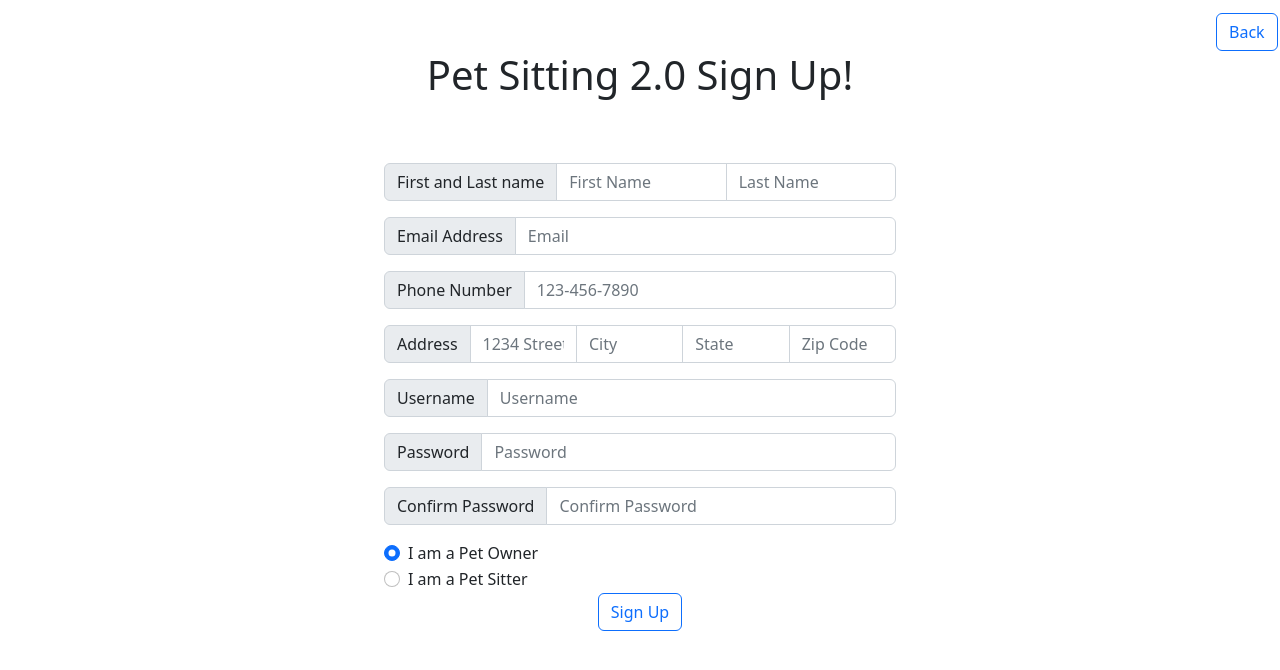
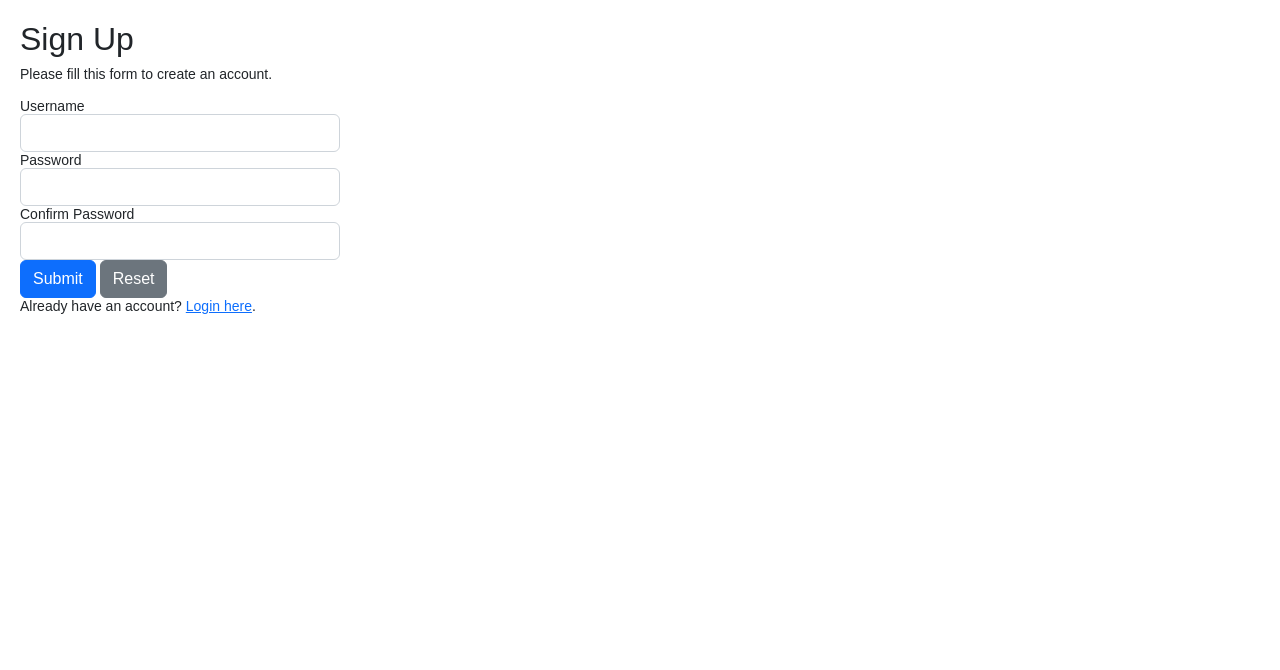
Before and after one commit to yazads/csce310project, a PHP site: page /signup.php in a window 1280 px wide. Shown: the top 670 px of the page. Run offline with PHP 8.4, Linux system fonts and the light colour scheme.

Commit message:
database connection to every page

```diff
--- a/db_connection.php
+++ b/db_connection.php
@@ -1,10 +1,16 @@
 <?php
-    $server_name = "localhost";
-    $user_name = "root";
-    $password = "";
-    $connection = mysqli_connect($server_name, $user_name, $password);
-    if (!$connection) {
-    die("Failed ". mysqli_connect_error());
-    }
-    echo "Connection established successfully";
+/* Database credentials. Assuming you are running MySQL
+server with default setting (user 'root' with no password) */
+define('DB_SERVER', 'localhost');
+define('DB_USERNAME', 'root');
+define('DB_PASSWORD', '');
+define('DB_NAME', 'petsitting');
+
+/* Attempt to connect to MySQL database */
+$link = mysqli_connect(DB_SERVER, DB_USERNAME, DB_PASSWORD, DB_NAME);
+
+// Check connection
+if($link === false){
+    die("ERROR: Could not connect. " . mysqli_connect_error());
+}
 ?>
--- a/signup.php
+++ b/signup.php
@@ -1,80 +1,137 @@
+<?php
+// Include config file
+require_once "db_connection.php";
+
+// Define variables and initialize with empty values
+$username = $password = $confirm_password = "";
+$username_err = $password_err = $confirm_password_err = "";
+
+// Processing form data when form is submitted
+if($_SERVER["REQUEST_METHOD"] == "POST"){
+
+    // Validate username
+    if(empty(trim($_POST["username"]))){
+        $username_err = "Please enter a username.";
+    } elseif(!preg_match('/^[a-zA-Z0-9_]+$/', trim($_POST["username"]))){
+        $username_err = "Username can only contain letters, numbers, and underscores.";
+    } else{
+        // Prepare a select statement
+        $sql = "SELECT personID FROM person WHERE username = ?";
+
+        if($stmt = mysqli_prepare($link, $sql)){
+            // Bind variables to the prepared statement as parameters
+            mysqli_stmt_bind_param($stmt, "s", $param_username);
+
+            // Set parameters
+            $param_username = trim($_POST["username"]);
+
+            // Attempt to execute the prepared statement
+            if(mysqli_stmt_execute($stmt)){
+                /* store result */
+                mysqli_stmt_store_result($stmt);
+
+                if(mysqli_stmt_num_rows($stmt) == 1){
+                    $username_err = "This username is already taken.";
+                } else{
+                    $username = trim($_POST["username"]);
+                }
+            } else{
+                echo "Oops! Something went wrong. Please try again later.";
+            }
+
+            // Close statement
+            mysqli_stmt_close($stmt);
+        }
+    }
+
+    // Validate password
+    if(empty(trim($_POST["password"]))){
+        $password_err = "Please enter a password.";
+    } elseif(strlen(trim($_POST["password"])) < 6){
+        $password_err = "Password must have atleast 6 characters.";
+    } else{
+        $password = trim($_POST["password"]);
+    }
+
+    // Validate confirm password
+    if(empty(trim($_POST["confirm_password"]))){
+        $confirm_password_err = "Please confirm password.";
+    } else{
+        $confirm_password = trim($_POST["confirm_password"]);
+        if(empty($password_err) && ($password != $confirm_password)){
+            $confirm_password_err = "Password did not match.";
+        }
+    }
+
+    // Check input errors before inserting in database
+    if(empty($username_err) && empty($password_err) && empty($confirm_password_err)){
+
+        // Prepare an insert statement
+        $sql = "INSERT INTO person (username, password) VALUES (?, ?)";
+
+        if($stmt = mysqli_prepare($link, $sql)){
+            // Bind variables to the prepared statement as parameters
+            mysqli_stmt_bind_param($stmt, "ss", $param_username, $param_password);
+
+            // Set parameters
+            $param_username = $username;
+            $param_password = password_hash($password, PASSWORD_DEFAULT); // Creates a password hash
+
+            // Attempt to execute the prepared statement
+            if(mysqli_stmt_execute($stmt)){
+                // Redirect to login page
+                header("location: login.php");
+            } else{
+                echo "Oops! Something went wrong. Please try again later.";
+            }
+
+            // Close statement
+            mysqli_stmt_close($stmt);
+        }
+    }
+
+    // Close connection
+    mysqli_close($link);
+}
+?>
+
 <!DOCTYPE html>
 <html lang="en">
 <head>
-    <!-- Required meta tags -->
-    <meta charset="utf-8" />
-    <meta
-      name="viewport"
-      content="width=device-width, initial-scale=1, shrink-to-fit=no"
-    />
-    <!-- Bootstrap CSS -->
-    <link
-      rel="stylesheet"
-      href="https://cdn.jsdelivr.net/npm/bootstrap@5.2.2/dist/css/bootstrap.min.css"
-      integrity="sha384-Zenh87qX5JnK2Jl0vWa8Ck2rdkQ2Bzep5IDxbcnCeuOxjzrPF/et3URy9Bv1WTRi"
-      crossorigin="anonymous"
-    />
-    <title>Pet Sitting 2.0 | Sign Up</title>
+    <meta charset="UTF-8">
+    <title>Sign Up</title>
+    <link rel="stylesheet" href="https://cdn.jsdelivr.net/npm/bootstrap@5.2.2/dist/css/bootstrap.min.css">
+    <style>
+        body{ font: 14px sans-serif; }
+        .wrapper{ width: 360px; padding: 20px; }
+    </style>
 </head>
 <body>
-    <div style="margin-top:1%; margin-left:95%;">
-        <a href="landing.php"><button type="button" class="btn btn-outline-primary">Back</button></a>
+    <div class="wrapper">
+        <h2>Sign Up</h2>
+        <p>Please fill this form to create an account.</p>
+        <form action="<?php echo htmlspecialchars($_SERVER["PHP_SELF"]); ?>" method="post">
+            <div class="form-group">
+                <label>Username</label>
+                <input type="text" name="username" class="form-control <?php echo (!empty($username_err)) ? 'is-invalid' : ''; ?>" value="<?php echo $username; ?>">
+                <span class="invalid-feedback"><?php echo $username_err; ?></span>
             </div>
-    <div>
-        <h1 style="text-align:center; margin-bottom:5%;"> Pet Sitting 2.0 Sign Up!</h1>
+            <div class="form-group">
+                <label>Password</label>
+                <input type="password" name="password" class="form-control <?php echo (!empty($password_err)) ? 'is-invalid' : ''; ?>" value="<?php echo $password; ?>">
+                <span class="invalid-feedback"><?php echo $password_err; ?></span>
             </div>
-    <div style="margin-right:30%; margin-left:30%;">
-        <div class="input-group mb-3">
-            <span class="input-group-text">First and Last name</span>
-            <input type="text" placeholder="First Name" aria-label="First name" class="form-control">
-            <input type="text" placeholder="Last Name" aria-label="Last name" class="form-control">
+            <div class="form-group">
+                <label>Confirm Password</label>
+                <input type="password" name="confirm_password" class="form-control <?php echo (!empty($confirm_password_err)) ? 'is-invalid' : ''; ?>" value="<?php echo $confirm_password; ?>">
+                <span class="invalid-feedback"><?php echo $confirm_password_err; ?></span>
             </div>
-
-        <div class="input-group mb-3">
-            <span class="input-group-text" id="basic-addon1">Email Address</span>
-            <input type="text" class="form-control" placeholder="Email" aria-label="E-mail_Address@example.com" aria-describedby="basic-addon1">
+            <div class="form-group">
+                <input type="submit" class="btn btn-primary" value="Submit">
+                <input type="reset" class="btn btn-secondary ml-2" value="Reset">
             </div>
-
-        <div class="input-group mb-3">
-            <span class="input-group-text" id="basic-addon1">Phone Number</span>
-            <input type="text" class="form-control" placeholder="123-456-7890" aria-label="Phone" aria-describedby="basic-addon1">
+            <p>Already have an account? <a href="login.php">Login here</a>.</p>
+        </form>
     </div>
-
-        <div class="input-group mb-3">
-            <span class="input-group-text">Address</span>
-            <input type="text" placeholder="1234 Street Road apt 567" aria-label="Address" class="form-control">
-            <input type="text" placeholder="City" aria-label="City" class="form-control">
-            <input type="text" placeholder="State" aria-label="State" class="form-control">
-            <input type="text" placeholder="Zip Code" aria-label="Zip" class="form-control">
-        </div>
-
-        <div class="input-group mb-3">
-            <span class="input-group-text" id="basic-addon1">Username</span>
-            <input type="text" class="form-control" placeholder="Username" aria-label="Username" aria-describedby="basic-addon1">
-        </div>
-
-        <div class="input-group mb-3">
-            <span class="input-group-text" id="basic-addon1">Password</span>
-            <input type="text" class="form-control" placeholder="Password" aria-label="PW" aria-describedby="basic-addon1">
-        </div>
-
-        <div class="input-group mb-3">
-            <span class="input-group-text" id="basic-addon1">Confirm Password</span>
-            <input type="text" class="form-control" placeholder="Confirm Password" aria-label="Confirm" aria-describedby="basic-addon1">
-        </div>
-        <div class="form-check">
-            <input class="form-check-input" type="radio" name="exampleRadios" id="exampleRadios1" value="option1" checked>
-            <label class="form-check-label" for="exampleRadios1">
-                I am a Pet Owner
-            </label>
-        </div>
-        <div class="form-check">
-            <input class="form-check-input" type="radio" name="exampleRadios" id="exampleRadios2" value="option2">
-            <label class="form-check-label" for="exampleRadios2">
-                I am a Pet Sitter
-            </label>
-        </div>
-    </div>
-    <center><a href="index.php"><button type="button" class="btn btn-outline-primary">Sign Up</button></a></center>
 </body>
 </html>
```
Also changed, not shown: landing.php (+26 -27 lines), login.php (+120 -30 lines), logout.php (added, +14 -0 lines). Lines whose indentation alone changed are shown as unchanged.
